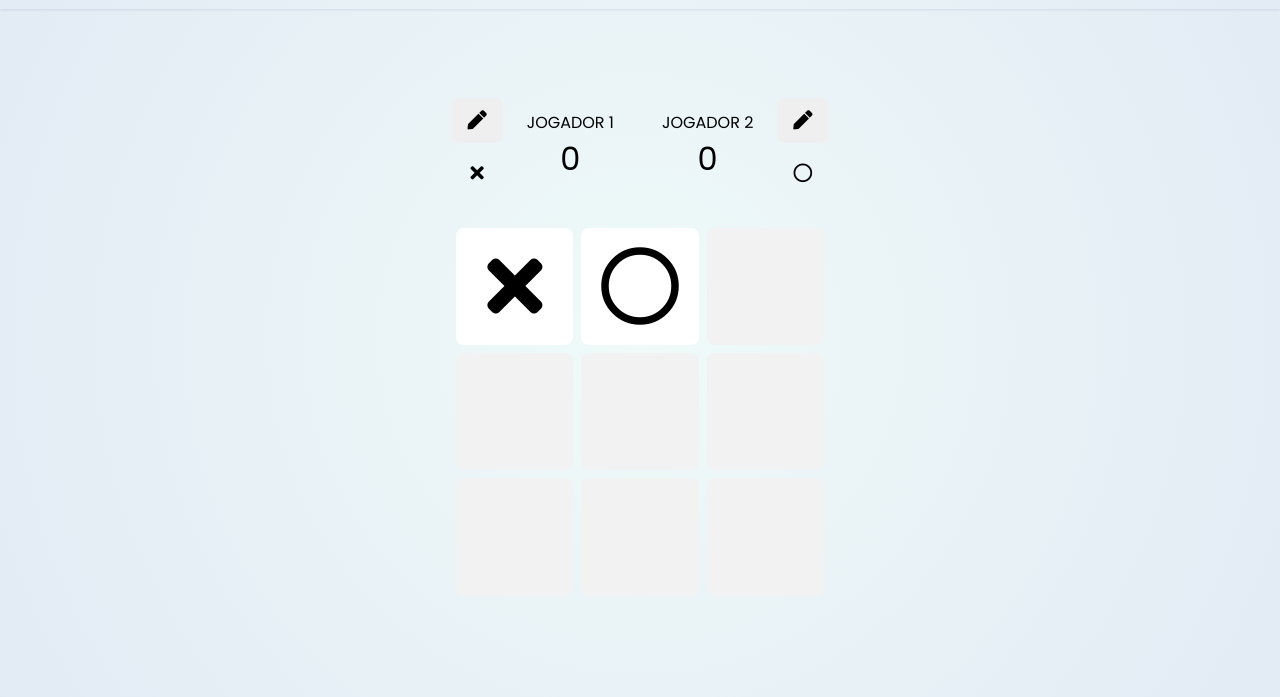
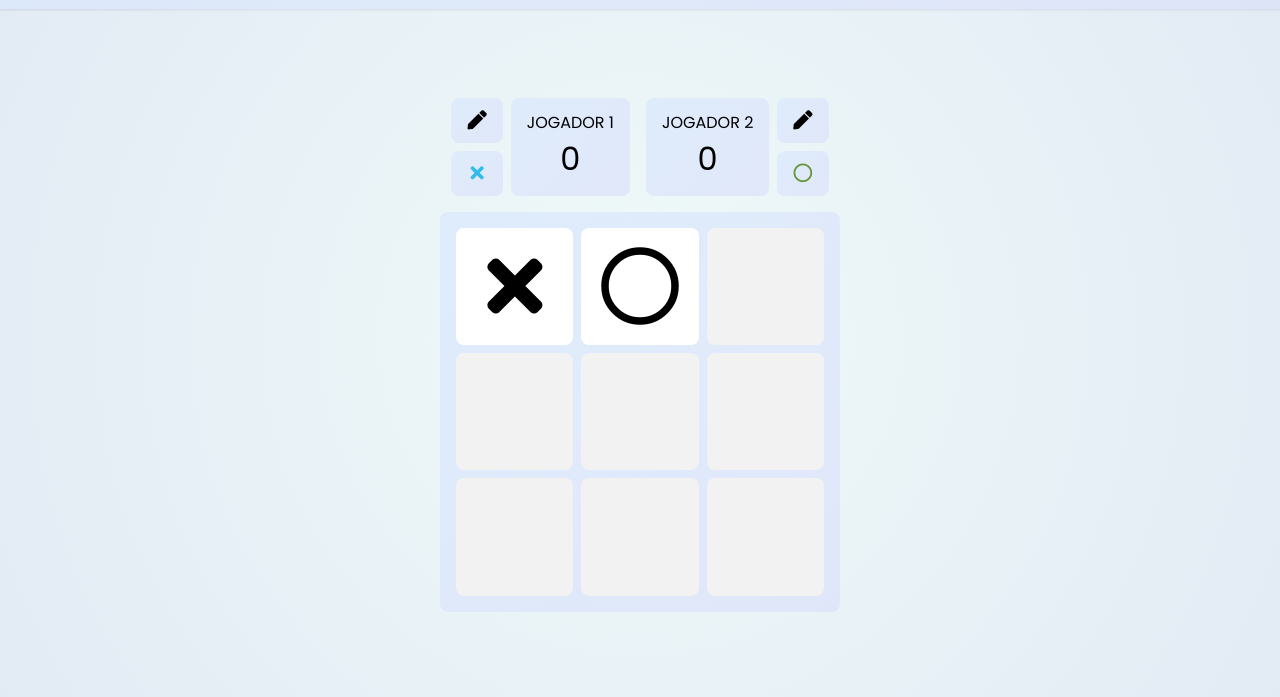
Before and after one commit to br-adriel/js-jogo-da-velha, a plain HTML site: page index.html in a window 1280 px wide. Shown: the part 63-760 px from the top of the page. Drawn offline with Linux system fonts and the light colour scheme.

Commit message:
Adiciona module placarHtml

```diff
--- a/index.html
+++ b/index.html
@@ -30,47 +30,47 @@
     <title>Jogo da Velha</title>
   </head>
   <body>
-    <header class="glass">
+    <header class="bg-degrade">
       <h1>Jogo da Velha</h1>
     </header>
     <main>
       <div class="jogadores" id="jogadores">
         <div class="jogador" id="jogador-x">
           <div class="acoes">
-            <button id="editar-nome-x" class="glass">
+            <button id="editar-nome-x" class="bg-degrade">
               <i class="fas fa-pen"></i>
             </button>
-            <span class="glass">
-              <i class="fas fa-times cor-1"></i>
+            <span class="bg-degrade">
+              <i class="fas fa-times" id="icone-placar-x"></i>
             </span>
           </div>
-          <div class="pontuacao glass">
+          <div class="pontuacao bg-degrade">
             <p id="nome-x">JOGADOR 1</p>
             <span class="pontos" id="pontos-x">0</span>
           </div>
         </div>
         <div class="jogador" id="jogador-x">
-          <div class="pontuacao glass">
+          <div class="pontuacao bg-degrade">
             <p id="nome-x">JOGADOR 2</p>
             <span class="pontos" id="pontos-x">0</span>
           </div>
           <div class="acoes">
-            <button id="editar-nome-o" class="glass">
+            <button id="editar-nome-o" class="bg-degrade">
               <i class="fas fa-pen"></i>
             </button>
-            <span class="glass">
-              <i class="far fa-circle cor-2"></i>
+            <span class="bg-degrade">
+              <i class="far fa-circle" id="icone-placar-o"></i>
             </span>
           </div>
         </div>
       </div>
 
-      <div class="tabuleiro glass" id="tabuleiro">
+      <div class="tabuleiro bg-degrade" id="tabuleiro">
         <button class="tab usado" id="tab-00">
-          <i class="fas fa-times cor-1"></i>
+          <i class="fas fa-times"></i>
         </button>
         <button class="tab usado" id="tab-01">
-          <i class="far fa-circle cor-2"></i>
+          <i class="far fa-circle"></i>
         </button>
         <button class="tab" id="tab-02"></button>
         <button class="tab" id="tab-10"></button>
@@ -81,7 +81,7 @@
         <button class="tab" id="tab-22"></button>
       </div>
     </main>
-    <footer class="glass">
+    <footer class="bg-degrade">
       <p>Adriel Faria</p>
       <div>
         <a
--- a/script.js
+++ b/script.js
@@ -1,10 +1,14 @@
 // module de tabuleiro
+const COR_INICIAL_X = "#30bced";
+const COR_INICIAL_O = "#679436";
+
 const tabuleiro = (() => {
   const _tabuleiro = [
     ["", "", ""],
     ["", "", ""],
     ["", "", ""],
   ];
+
   const _verificarVitoria = () => {
     // linhas
     if (_tabuleiro[0][0] !== "") {
@@ -87,6 +91,7 @@ const tabuleiro = (() => {
     }
     return _verificarVitoria();
   };
+
   return { limpar, jogar };
 })();
 
@@ -96,6 +101,7 @@ const Jogador = (nome, simbolo, cor) => {
   let _simbolo = simbolo;
   let _cor = cor;
   let _vitorias = 0;
+
   const alterarNome = (novoNome) => {
     _nome = novoNome;
   };
@@ -109,6 +115,7 @@ const Jogador = (nome, simbolo, cor) => {
     _vitorias++;
   };
   const verVitorias = () => _vitorias;
+
   return {
     alterarNome,
     verNome,
@@ -119,3 +126,35 @@ const Jogador = (nome, simbolo, cor) => {
     verVitorias,
   };
 };
+
+// elementos html do placar
+const placarHtml = (() => {
+  // nodes referentes ao placar do jogador com X
+  const _nomeX = document.getElementById("nome-x");
+  const _pontosX = document.getElementById("pontos-x");
+  const _iconeX = document.getElementById("icone-placar-x");
+  _iconeX.style.color = COR_INICIAL_X;
+
+  const definirNomeX = (nome) => (_nomeX.innerText = nome);
+  const definirPontosX = (pontos) => (_pontosX.innerText = pontos);
+  const definirCorX = (cor) => (_iconeX.style.color = cor);
+
+  // nodes referentes ao placar do jogador com O
+  const _nomeO = document.getElementById("nome-o");
+  const _pontosO = document.getElementById("pontos-o");
+  const _iconeO = document.getElementById("icone-placar-o");
+  _iconeO.style.color = COR_INICIAL_O;
+
+  const definirNomeO = (nome) => (_nomeO.innerText = nome);
+  const definirPontosO = (pontos) => (_pontosO.innerText = pontos);
+  const definirCorO = (cor) => (_iconeO.style.color = cor);
+
+  return {
+    definirNomeX,
+    definirPontosX,
+    definirCorX,
+    definirNomeO,
+    definirPontosO,
+    definirCorO,
+  };
+})();
```
